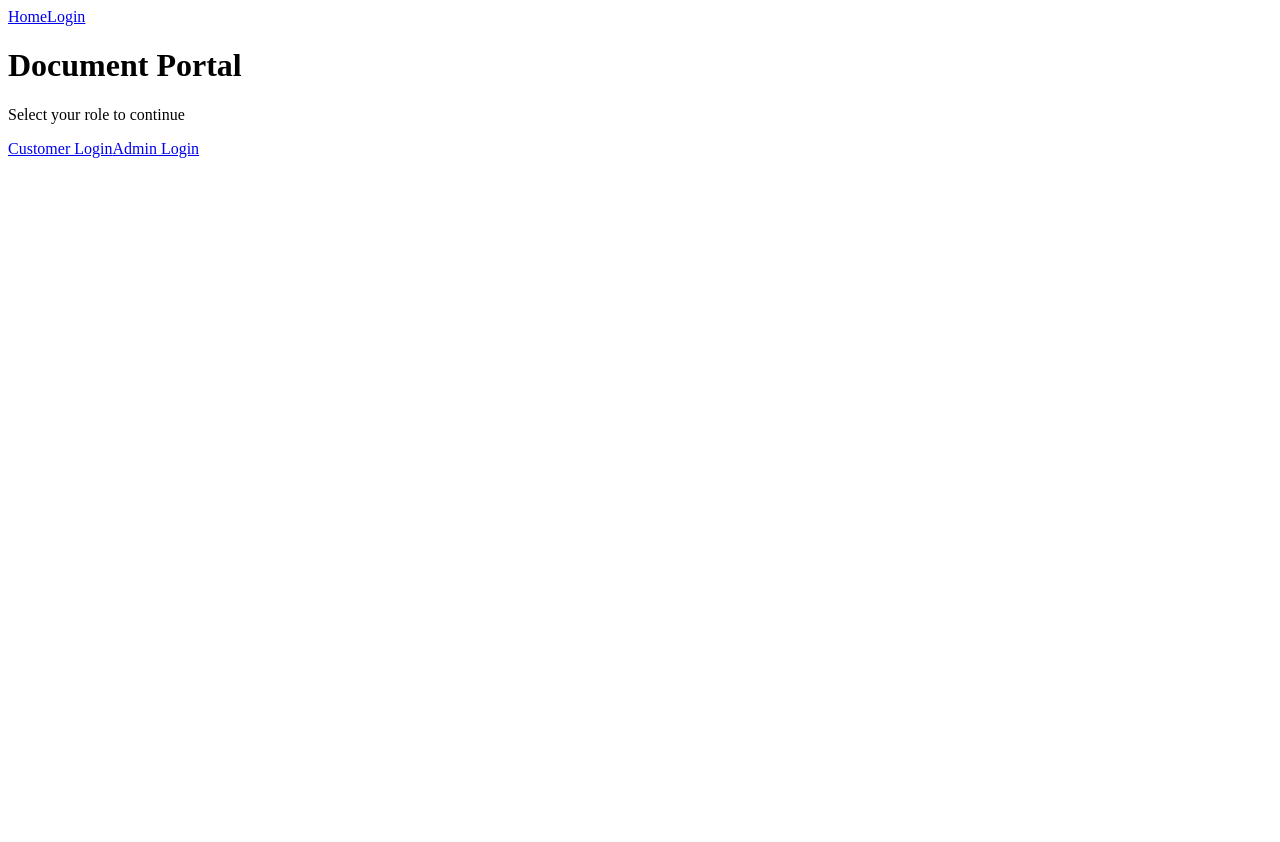
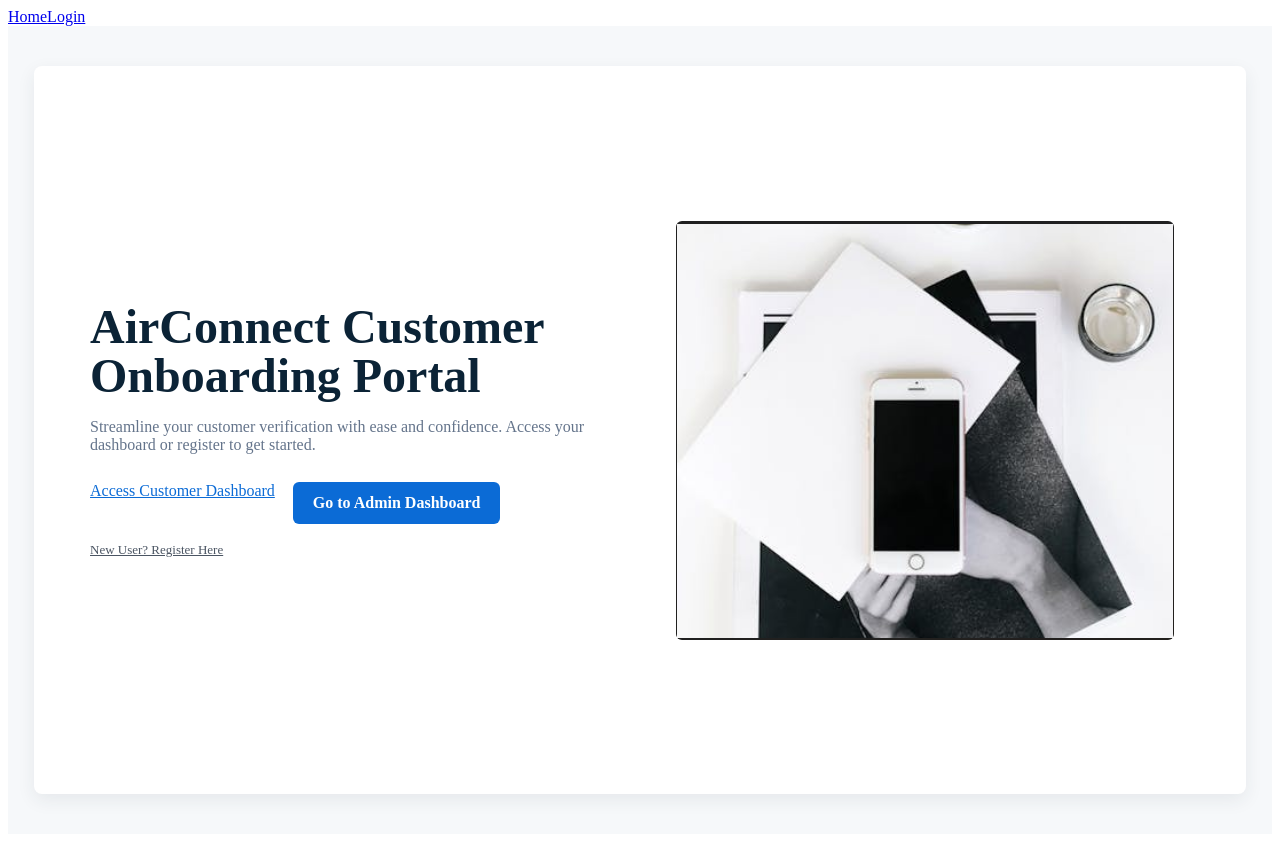
Before and after one commit to Swati-Tarafdar-code/CUSTOMER-ONBOARDING-TELECOM-UI, a React (Vite) app: page / in a window 1280 px wide. Before the commit the page ends 800 px from the top, so only its background shows below. Built offline with nearby package versions, Linux system fonts and the light colour scheme; no server answers.

Commit message:
commit ui development

```diff
--- a/src/App.jsx
+++ b/src/App.jsx
@@ -4,6 +4,7 @@ import { AuthProvider } from './context/AuthContext';
 import Navbar from './components/Navbar';
 import Home from './pages/Home';
 import Login from './pages/Login';
+import Register from './pages/Register';
 import ProtectedRoute from './components/ProtectedRoute';
 import RoleRoute from './components/RoleRoute';
 import AdminDashboard from './pages/AdminDashboard';
@@ -23,6 +24,7 @@ const App = () => (
       <Routes>
         <Route path="/" element={<Home />} />
         <Route path="/login" element={<Login />} />
+        <Route path="/signup" element={<Register />} />
 
         <Route element={<ProtectedRoute />}>
           <Route element={<RoleRoute role="admin" />}>
--- /dev/null
+++ b/src/Home.css
@@ -0,0 +1,102 @@
+/* Home Page - hero layout */
+.home-hero {
+  display: flex;
+  justify-content: center;
+  padding: 40px 20px;
+  background: #f6f8fa;
+  min-height: calc(100vh - 72px);
+}
+
+.hero-card {
+  width: 100%;
+  max-width: 1100px;
+  background: #ffffff;
+  border-radius: 8px;
+  box-shadow: 0 6px 18px rgba(35, 47, 63, 0.08);
+  display: flex;
+  gap: 40px;
+  padding: 56px;
+  align-items: center;
+}
+
+.hero-left {
+  flex: 1;
+  min-width: 320px;
+}
+
+.hero-title {
+  font-size: 48px;
+  line-height: 1.03;
+  margin: 0 0 18px;
+  color: #0b2336;
+  font-weight: 800;
+}
+
+.hero-sub {
+  color: #64748b;
+  font-size: 16px;
+  margin-bottom: 28px;
+  max-width: 520px;
+}
+
+.hero-actions {
+  display: flex;
+  align-items: center;
+  gap: 18px;
+  margin-bottom: 16px;
+}
+
+.btn-primary {
+  background: #0b6bd6;
+  color: #fff;
+  padding: 12px 20px;
+  border-radius: 6px;
+  border: none;
+  cursor: pointer;
+  text-decoration: none;
+  font-weight: 600;
+}
+
+.link-secondary {
+  color: #0b6bd6;
+  text-decoration: underline;
+  align-self: flex-start;
+}
+
+.hero-register a {
+  color: #4b5563;
+  font-size: 13px;
+  text-decoration: underline;
+}
+
+/* Right image */
+.hero-right {
+  flex: 1;
+  display: flex;
+  justify-content: center;
+  align-items: center;
+}
+
+.hero-right img {
+  max-width: 100%;
+  height: auto;
+  border-radius: 6px;
+  object-fit: cover;
+}
+
+/* Responsive */
+@media (max-width: 880px) {
+  .hero-card {
+    flex-direction: column;
+    padding: 30px;
+  }
+
+  .hero-title {
+    font-size: 32px;
+    text-align: center;
+  }
+
+  .hero-sub { text-align: center; }
+
+  .hero-actions { justify-content: center; flex-direction: column; gap: 12px; }
+}
--- /dev/null
+++ b/src/Register.css
@@ -0,0 +1,85 @@
+.register-page {
+  display:flex;
+  justify-content:center;
+  padding:40px 20px;
+  background: #ffffff;
+  min-height: calc(100vh - 72px);
+}
+
+.register-card{
+  width:100%;
+  max-width:420px;
+  background:#fff;
+  border-radius:10px;
+  padding:36px;
+  box-shadow:0 6px 18px rgba(35,47,63,0.06);
+  display:flex;
+  flex-direction:column;
+  gap:12px;
+}
+
+.register-card h2{
+  margin:0 0 4px;
+  font-size:28px;
+  font-weight:700;
+  color:#111827;
+}
+
+.register-card .muted{
+  color:#6b7280;
+  font-size:14px;
+  margin-bottom:8px;
+}
+
+.register-card label{
+  font-size:13px;
+  color:#374151;
+  margin-top:6px;
+}
+
+.register-card input,
+.register-card select{
+  height:40px;
+  padding:8px 12px;
+  border:1px solid #e5e7eb;
+  border-radius:6px;
+  font-size:14px;
+  outline:none;
+}
+
+.register-card input:focus,
+.register-card select:focus{
+  border-color:#3b82f6;
+  box-shadow:0 0 0 3px rgba(59,130,246,0.08);
+}
+
+.btn-register{
+  margin-top:10px;
+  background:#0b6bd6;
+  color:#fff;
+  border:none;
+  padding:12px 14px;
+  border-radius:8px;
+  cursor:pointer;
+  font-weight:600;
+}
+
+.btn-register:disabled{
+  opacity:0.7;
+  cursor:default;
+}
+
+.login-link{
+  text-align:center;
+  margin-top:6px;
+  font-size:13px;
+  color:#6b7280;
+}
+
+.error{
+  background:#fee2e2;
+  color:#991b1b;
+  padding:8px 10px;
+  border-radius:6px;
+  font-size:13px;
+}
--- a/src/api/users.js
+++ b/src/api/users.js
@@ -1,6 +1,7 @@
 // src/api/users.js
 import api from './axios';
 
+export const getCustomerStatus = () => api.get('http://localhost:5000/api/users/me/status');
 export const getUsers = () => api.get('http://localhost:5000/api/users');
 export const updateUserRole = (userId, role) => api.put(`http://localhost:5000/api/users/${userId}/role`, { role });
 export const deleteUser = (userId) => api.delete(`http://localhost:5000/api/users/${userId}/delete`);
--- a/src/pages/Home.jsx
+++ b/src/pages/Home.jsx
@@ -1,6 +1,40 @@
-// src/pages/Home.jsx
+// // src/pages/Home.jsx
+// import { Link, useNavigate } from 'react-router-dom';
+// import { useAuth } from '../context/AuthContext';
+
+// const Home = () => {
+//   const { role } = useAuth();
+//   const navigate = useNavigate();
+//   const goto = (r) => navigate(r === 'admin' ? '/admin' : '/customer');
+
+//   return (
+//     <div className="home">
+//       <h1>Document Portal</h1>
+//       {!role && (
+//         <>
+//           <p>Select your role to continue</p>
+//           <div className="role-chooser">
+//             <Link to="/login?role=customer" className="btn">Customer Login</Link>
+//             <Link to="/login?role=admin" className="btn">Admin Login</Link>
+//           </div>
+//         </>
+//       )}
+//       {role && (
+//         <div className="role-chooser">
+//           <button onClick={() => goto(role)} className="btn">Go to Dashboard</button>
+//         </div>
+//       )}
+//     </div>
+//   );
+// };
+
+// export default Home;
+
+// ...existing code...
 import { Link, useNavigate } from 'react-router-dom';
 import { useAuth } from '../context/AuthContext';
+import '../Home.css';
+import HeroImg from '../images/Home.png';
 
 const Home = () => {
   const { role } = useAuth();
@@ -8,24 +42,38 @@ const Home = () => {
   const goto = (r) => navigate(r === 'admin' ? '/admin' : '/customer');
 
   return (
-    <div className="home">
-      <h1>Document Portal</h1>
-      {!role && (
-        <>
-          <p>Select your role to continue</p>
-          <div className="role-chooser">
-            <Link to="/login?role=customer" className="btn">Customer Login</Link>
-            <Link to="/login?role=admin" className="btn">Admin Login</Link>
+    <div className="home-hero">
+      <div className="hero-card">
+        <div className="hero-left">
+          <h1 className="hero-title">AirConnect Customer<br/>Onboarding Portal</h1>
+          <p className="hero-sub">
+            Streamline your customer verification with ease and confidence. Access your dashboard or register to get started.
+          </p>
+
+          {!role ? (
+            <div className="hero-actions">
+              <Link to="/customer" className="link-secondary">Access Customer Dashboard</Link>
+              <Link to="/login?role=admin" className="btn-primary">Go to Admin Dashboard</Link>
+            </div>
+          ) : (
+            <div className="hero-actions">
+              <button onClick={() => goto(role)} className="btn-primary">Go to Dashboard</button>
+            </div>
+          )}
+
+          <div className="hero-register">
+            <Link to="/signup">New User? Register Here</Link>
           </div>
-        </>
-      )}
-      {role && (
-        <div className="role-chooser">
-          <button onClick={() => goto(role)} className="btn">Go to Dashboard</button>
         </div>
-      )}
+
+        <div className="hero-right">
+          {/* Put your image at public/images/Home.png */}
+          <img src={HeroImg} alt="Onboarding illustration" />
+        </div>
+      </div>
     </div>
   );
 };
 
 export default Home;
+// ...existing code...
--- /dev/null
+++ b/src/pages/Register.jsx
@@ -0,0 +1,66 @@
+import { useState } from 'react';
+import { Link, useNavigate } from 'react-router-dom';
+import { signup } from '../api/auth';
+import '../Register.css';
+
+const Register = () => {
+  const [fullname, setFullname] = useState('');
+  const [email, setEmail] = useState('');
+  const [password, setPassword] = useState('');
+  const [role, setRole] = useState('customer');
+  const [loading, setLoading] = useState(false);
+  const [error, setError] = useState('');
+  const navigate = useNavigate();
+
+  const handleSubmit = async (e) => {
+    e.preventDefault();
+    setError('');
+    setLoading(true);
+    try {
+      // payload keys: adjust if backend expects different names (e.g. name / fullName)
+      const payload = { fullname, email, password, role };
+      await signup(payload);
+      setLoading(false);
+      navigate('/login');
+    } catch (err) {
+      setLoading(false);
+      setError(err?.response?.data?.message || err.message || 'Registration failed');
+    }
+  };
+
+  return (
+    <div className="register-page">
+      <form className="register-card" onSubmit={handleSubmit}>
+        <h2>Create Your Account</h2>
+        <p className="muted">Enter your details to register for the Secure Onboarding Portal.</p>
+
+        {error && <div className="error">{error}</div>}
+
+        <label>Full Name</label>
+        <input value={fullname} onChange={(e) => setFullname(e.target.value)} placeholder="John Doe" required />
+
+        <label>Email Address</label>
+        <input type="email" value={email} onChange={(e) => setEmail(e.target.value)} placeholder="john.doe@example.com" required />
+
+        <label>Password</label>
+        <input type="password" value={password} onChange={(e) => setPassword(e.target.value)} placeholder="••••••••" required />
+
+        <label>Select Role</label>
+        <select value={role} onChange={(e) => setRole(e.target.value)}>
+          <option value="customer">Customer</option>
+          <option value="admin">Admin</option>
+        </select>
+
+        <button className="btn-register" type="submit" disabled={loading}>
+          {loading ? 'Registering…' : 'Register'}
+        </button>
+
+        <div className="login-link">
+          Already have an account? <Link to="/login">Login</Link>
+        </div>
+      </form>
+    </div>
+  );
+};
+
+export default Register;
```
Also changed, not shown: src/images/Home.png (added).
